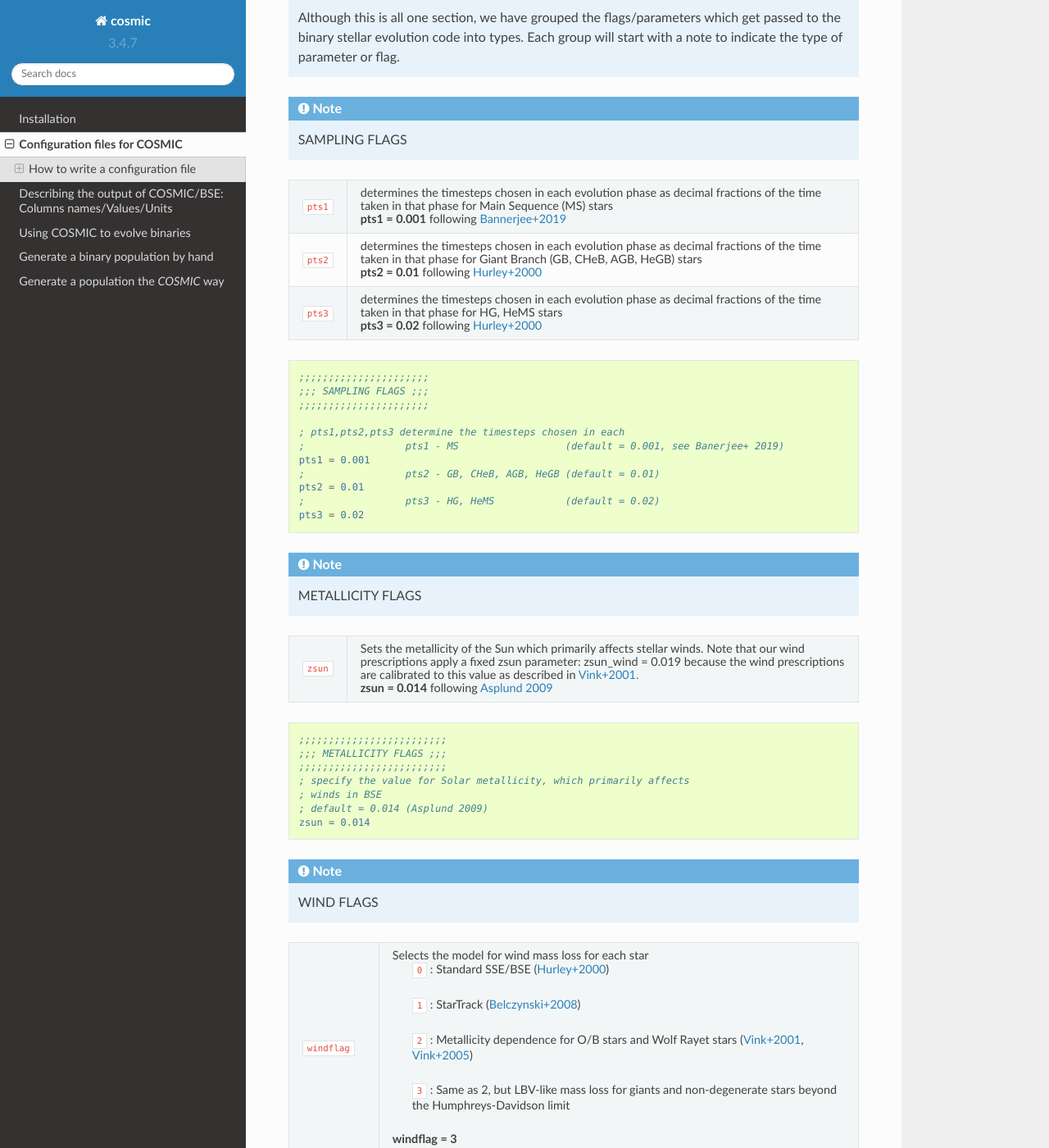
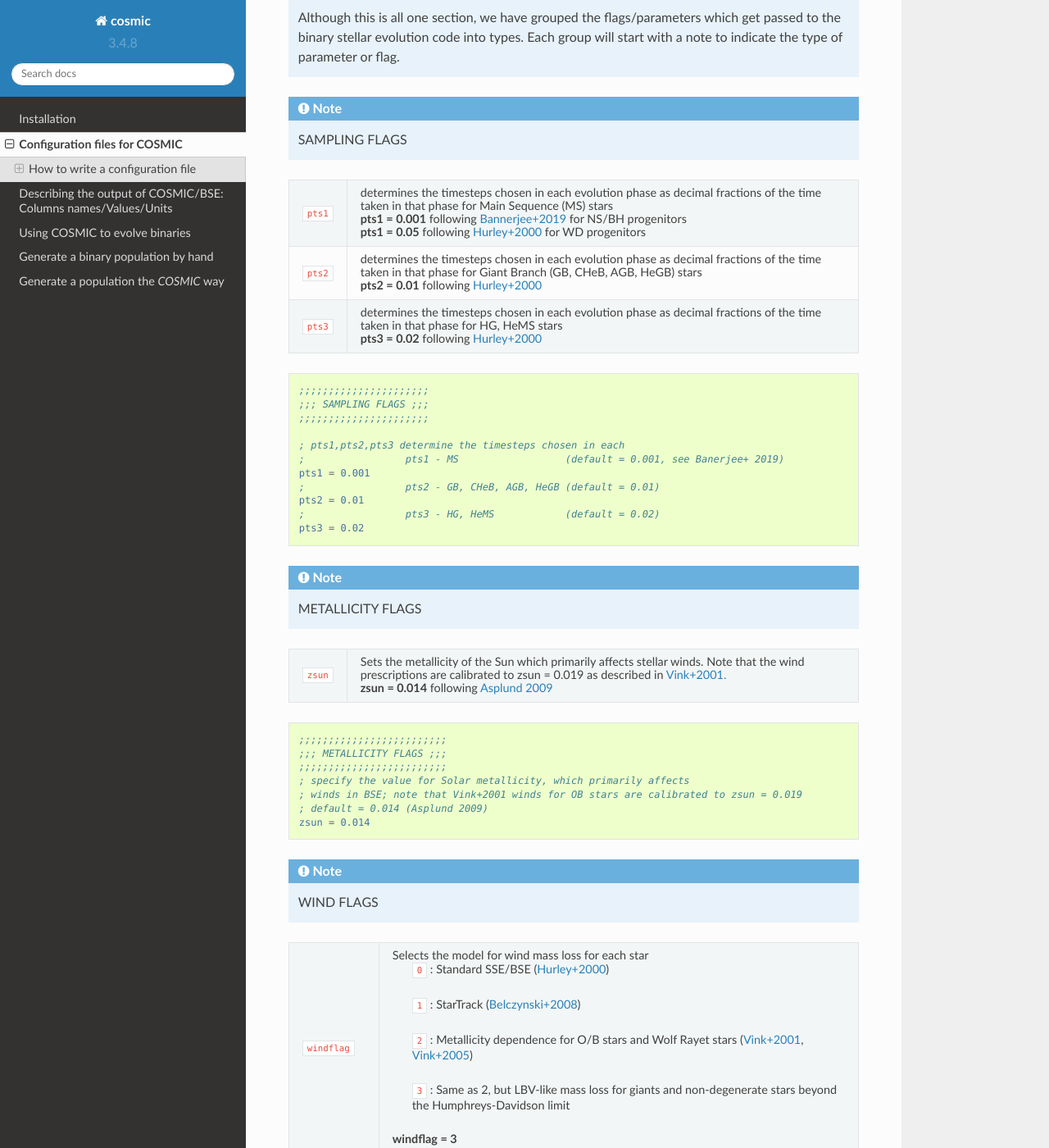
Before and after one commit to COSMIC-PopSynth/COSMIC, a Sphinx documentation site: the page built from docs/inifile/index.rst, in a window 1280 px wide and 1400 px high, scrolled down 4338 px. Shown: the whole window at 82% size. Built offline with Sphinx 7.4.7 and the Read the Docs theme 2.0.0, drawn with Linux system fonts in a browser that asks for light colours; formulas are drawn with MathJax 3; some of the changed text lies outside the part shown.

Commit message:
Remove zsun wind and add NaN catch (#578)
* switching numpy and scipy ordering in requirements

* update changelog

* remove zsun, add in debugging stuff

* remove zsun wind, update tests, add in catch for NaNs, still need to update docs for zsun wind

* pickle protocol

* updating discussion of zsun, and installation given the rollercoaster that is OSX linking libraries

* changelog and version

```diff
--- a/cosmic/_version.py
+++ b/cosmic/_version.py
@@ -1 +1 @@
-__version__ = "3.4.7"
+__version__ = "3.4.8"
--- a/docs/inifile/index.rst
+++ b/docs/inifile/index.rst
@@ -270,7 +270,10 @@
                          decimal fractions of the time taken in that phase for
                          Main Sequence (MS) stars
 
-                         **pts1 = 0.001** following `Bannerjee+2019 <https://ui.adsabs.harvard.edu/abs/2019arXiv190207718B/abstract>`_
+                         **pts1 = 0.001** following `Bannerjee+2019 <https://ui.adsabs.harvard.edu/abs/2019arXiv190207718B/abstract>`_ for NS/BH progenitors
+
+                         **pts1 = 0.05** following `Hurley+2000 <https://ui.adsabs.harvard.edu/abs/2000MNRAS.315..543H/abstract>`_ for WD progenitors
+
 
 ``pts2``                 determines the timesteps chosen in each evolution phase as
                          decimal fractions of the time taken in that phase for
@@ -305,9 +308,8 @@
 
 =======================  =====================================================
 ``zsun``                 Sets the metallicity of the Sun which primarily affects
-                         stellar winds. Note that our wind prescriptions apply a
-                         fixed zsun parameter: zsun_wind = 0.019 because the wind
-                         prescriptions are calibrated to this value as described in
+                         stellar winds. Note that the wind
+                         prescriptions are calibrated to zsun = 0.019 as described in
                          `Vink+2001. <https://ui.adsabs.harvard.edu/abs/2001A%26A...369..574V/abstract>`_
 
                          **zsun = 0.014** following `Asplund 2009 <https://ui.adsabs.harvard.edu/abs/2009ARA%26A..47..481A/abstract>`_
@@ -319,7 +321,7 @@
     ;;; METALLICITY FLAGS ;;;
     ;;;;;;;;;;;;;;;;;;;;;;;;;
     ; specify the value for Solar metallicity, which primarily affects
-    ; winds in BSE
+    ; winds in BSE; note that Vink+2001 winds for OB stars are calibrated to zsun = 0.019
     ; default = 0.014 (Asplund 2009)
     zsun = 0.014
 
@@ -627,8 +629,8 @@
     ; 3: following binary_c from Claeys+2014 Table 2 but with Hjellming & Webbink, 1987, ApJ, 318, 794 GB/AGB stars
     ; 4: following StarTrack from Belczynski+2008 Section 5.1. WD donors follow standard BSE
     ; 5: following COMPAS from Neijssel+2020 Section 2.3. Stripped stars are always dynamically stable
-    ; default = 1
-    qcflag = 1
+    ; default = 5 for double compact object progenitors, 3 for DWD progenitors
+    qcflag = 5
 
     ; qcrit_array is a 16-length array for user-input values for the critical mass ratios that govern the onset of unstable mass transfer and a common envelope
     ; each item is set individually for its associated kstar, and a value of 0.0 will apply prescription of the qcflag for that kstar
--- a/setup.py
+++ b/setup.py
@@ -134,9 +134,8 @@
         "cosmic/src/comprad.f",
         "cosmic/src/bpp_array.f",
         "cosmic/src/checkstate.f",
-    ],
-)  # extra_compile_args = ["-g","-O0"], extra_f77_compile_args=["-O0"], extra_f90_compile_args=["-O0"])
-
+#    ], extra_compile_args = ["-g","-O0"], extra_f77_compile_args=["-O0"], extra_f90_compile_args=["-O0"])
+])
 # -- run setup ----------------------------------------------------------------
 
 packagenames = find_packages()
```
Also changed, not shown: changelog.md (+4 -0 lines), docs/install/index.rst (+7 -9 lines), 5 other files.
